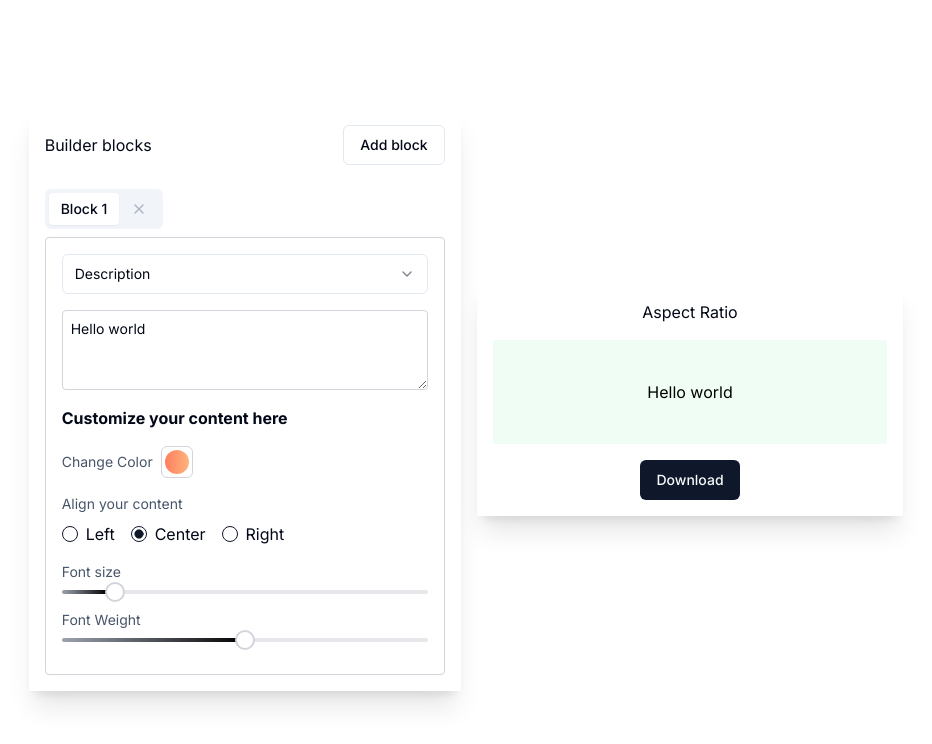
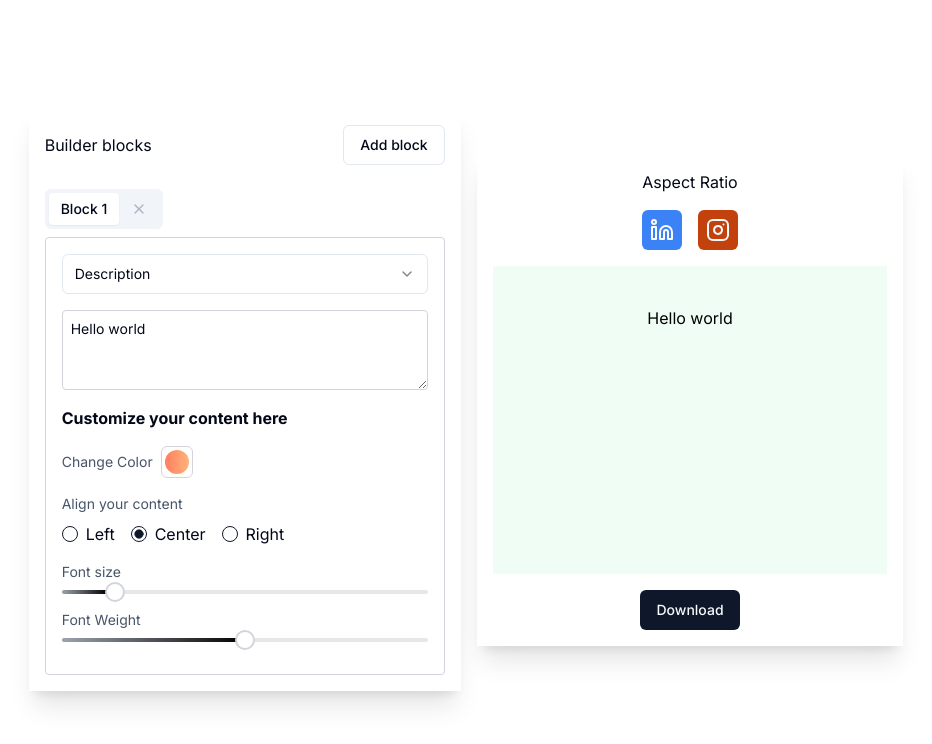
Before and after one commit to komal-m-raut/post-maker, a Next.js app: page / in a window 1280 px wide. Shown: the top 744 px of the page, without its empty margins (174-1106 px from the left). Built offline with nearby package versions, Linux system fonts and the light colour scheme.

Commit message:
fix: add aspect ratio for instagram and linkedin

```diff
--- a/src/page-section/builder/renderer/Renderer.tsx
+++ b/src/page-section/builder/renderer/Renderer.tsx
@@ -1,41 +1,65 @@
-'use client'
+"use client";
 
 import { IField } from "@/types/builder";
-import React, { useId, useRef } from "react";
+import React, { useId, useRef, useState } from "react";
 import { FieldRenderer } from "./FieldRenderer";
 import { Button } from "@/components/ui/button";
-import { toPng } from 'html-to-image';
+import { toPng } from "html-to-image";
+import Image from "next/image";
+import { AspectRatio } from "@/components/ui/aspect-ratio";
+import {
+  Camera,
+  Instagram,
+  InstagramIcon,
+  Linkedin,
+  LinkedinIcon,
+} from "lucide-react";
+import { cn } from "@/lib/utils";
 
 export const Renderer: React.FC<{ fields: IField[] }> = ({ fields }) => {
   const id = useId();
   const ref = useRef<HTMLDivElement>(null);
+  const [aspectRatio, setAspectRatio] = useState("instagram"); // Default to Instagram
 
   const downloadPNG = () => {
     if (ref.current === null) {
       return;
     }
 
-    toPng(ref.current, { pixelRatio: 20}) // Increase pixel ratio for higher quality
+    toPng(ref.current, { pixelRatio: 20 }) // Increase pixel ratio for higher quality
       .then((dataUrl) => {
-        const link = document.createElement('a');
+        const link = document.createElement("a");
         link.href = dataUrl;
-        link.download = 'post.png';
+        link.download = "post.png";
         document.body.appendChild(link);
         link.click();
         document.body.removeChild(link);
       })
       .catch((err) => {
-        console.error('Failed to convert to PNG', err);
+        console.error("Failed to convert to PNG", err);
       });
   };
 
   return (
     <div className="p-4 w-1/3 h-auto shadow-xl">
       <div className="text-center mb-4">Aspect Ratio</div>
+      <div className="flex justify-center gap-4 mb-4">
+        <Button onClick={() => setAspectRatio("linkedin")} size={"icon"} className={cn("bg-blue-500")}>
+          <Linkedin />
+        </Button>
+        <Button onClick={() => setAspectRatio("instagram")} size={"icon"} className={cn("bg-orange-700")}>
+          <Instagram size={24} />
+        </Button>
+      </div>
       <div ref={ref} className="flex flex-col items-center p-6 bg-green-50">
-        {fields.map((field) => (
-          <FieldRenderer key={`${id}-${Math.random().toString(36)}`} field={field} />
-        ))}
+        <AspectRatio ratio={aspectRatio === "linkedin" ? 1.91 / 1 : 4 / 3}>
+          {fields.map((field) => (
+            <FieldRenderer
+              key={`${id}-${Math.random().toString(36)}`}
+              field={field}
+            />
+          ))}
+        </AspectRatio>
       </div>
       <div className="flex justify-center mt-4">
         <Button onClick={downloadPNG}>Download</Button>
```
